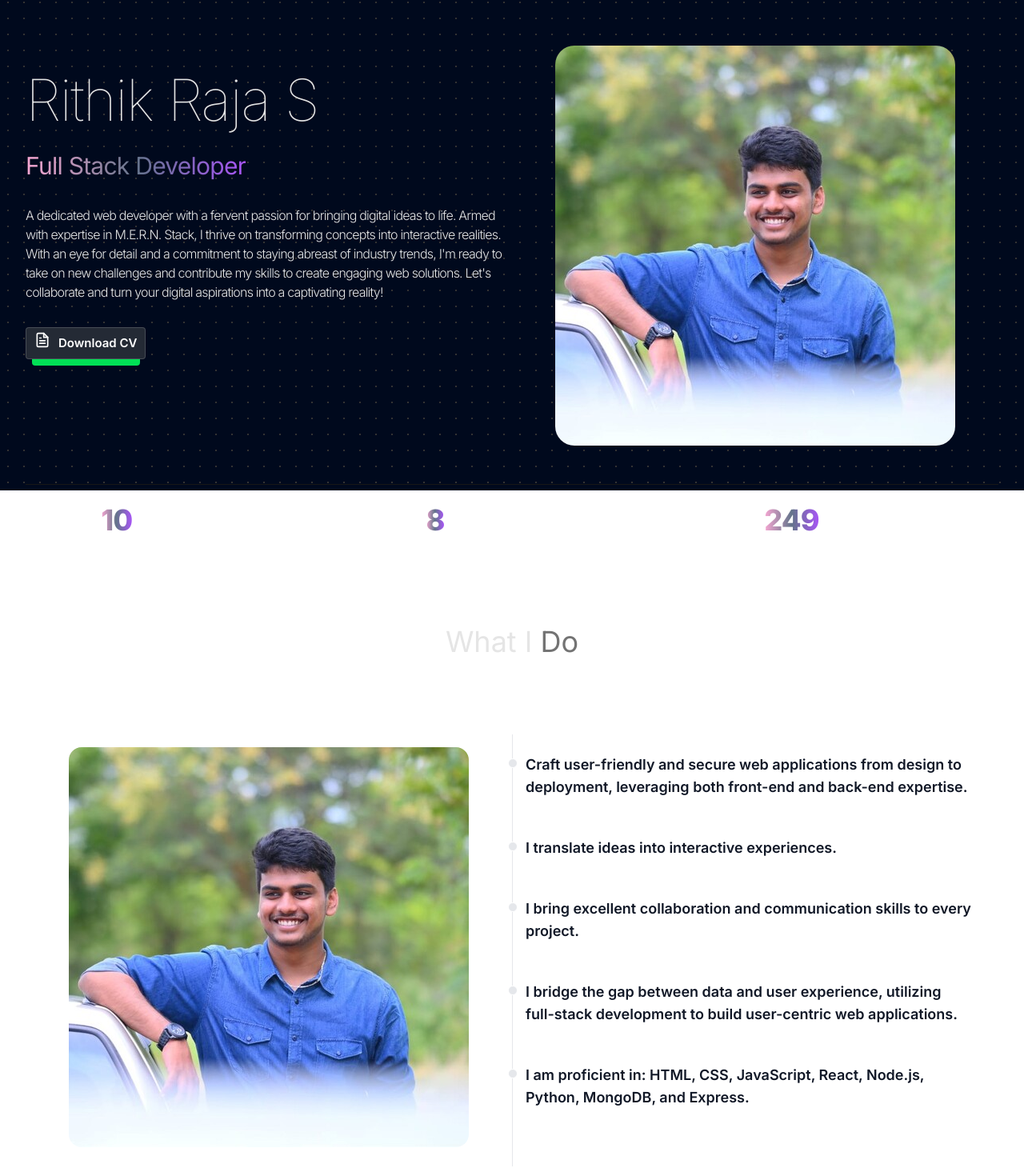
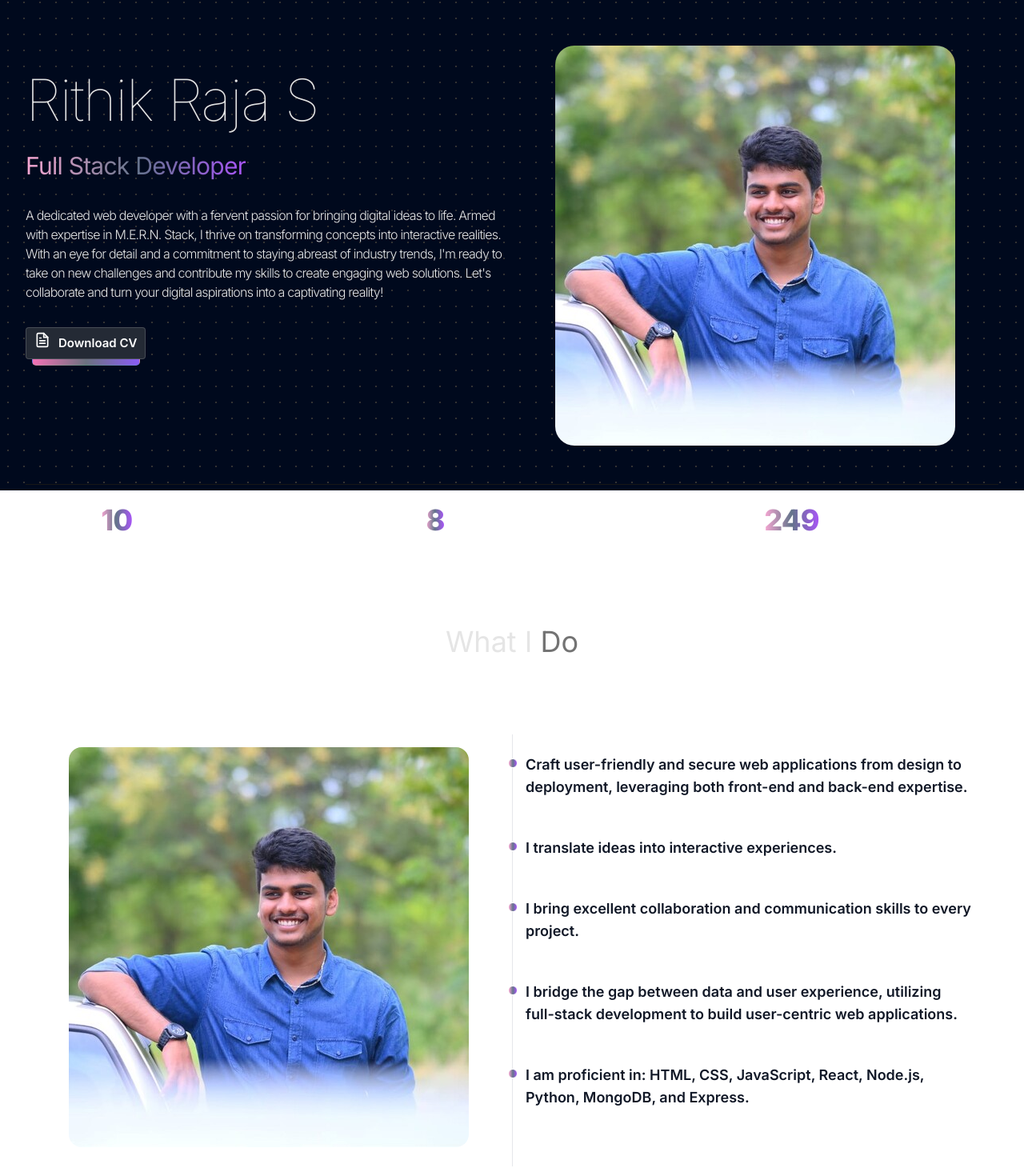
Before and after one commit to RithikRaja28/Rithik-Portfolio, a React (Vite) app: page / in a window 1280 px wide. Shown: the part 187-1657 px from the top of the page at 80% size. Built offline with nearby package versions, Linux system fonts and the light colour scheme.

Commit message:
ui update

```diff
--- a/src/components/About/About.jsx
+++ b/src/components/About/About.jsx
@@ -45,7 +45,7 @@ const About = () => {
                 transition={{ duration: 1.2 }}
                 class="mb-12 ms-4"
               >
-                <div class="absolute w-3 h-3 bg-gray-200 rounded-full mt-1.5 -start-1.5 border border-white dark:border-gray-900 dark:bg-gray-700"></div>
+                <div class="absolute w-3 h-3 bg-gradient-to-r from-pink-300 via-slate-500 to-purple-500 rounded-full mt-1.5 -start-1.5 border border-white dark:border-gray-900 dark:bg-gray-700"></div>
 
                 <h3 class="text-lg font-semibold text-gray-900 dark:text-white">
                   Craft user-friendly and secure web applications from design to
@@ -58,7 +58,8 @@ const About = () => {
                 transition={{ duration: 1.2 }}
                 class="mb-12 ms-4"
               >
-                <div class="absolute w-3 h-3 bg-gray-200 rounded-full mt-1.5 -start-1.5 border border-white dark:border-gray-900 dark:bg-gray-700"></div>
+                <div class="absolute w-3 h-3 bg-gradient-to-r from-pink-300 via-slate-500 to-purple-500 rounded-full mt-1.5 -start-1.5 border border-white dark:border-gray-900 dark:bg-gray-700"></div>
+
 
                 <h3 class="text-lg font-semibold text-gray-900 dark:text-white">
                   I translate ideas into interactive experiences.
@@ -70,7 +71,8 @@ const About = () => {
                 transition={{ duration: 1.2 }}
                 class="mb-12 ms-4"
               >
-                <div class="absolute w-3 h-3 bg-gray-200 rounded-full mt-1.5 -start-1.5 border border-white dark:border-gray-900 dark:bg-gray-700"></div>
+                <div class="absolute w-3 h-3 bg-gradient-to-r from-pink-300 via-slate-500 to-purple-500 rounded-full mt-1.5 -start-1.5 border border-white dark:border-gray-900 dark:bg-gray-700"></div>
+
 
                 <h3 class="text-lg font-semibold text-gray-900 dark:text-white">
                   I bring excellent collaboration and communication skills to
@@ -84,7 +86,8 @@ const About = () => {
                 transition={{ duration: 1.2 }}
                 class="mb-12 ms-4"
               >
-                <div class="absolute w-3 h-3 bg-gray-200 rounded-full mt-1.5 -start-1.5 border border-white dark:border-gray-900 dark:bg-gray-700"></div>
+                <div class="absolute w-3 h-3 bg-gradient-to-r from-pink-300 via-slate-500 to-purple-500 rounded-full mt-1.5 -start-1.5 border border-white dark:border-gray-900 dark:bg-gray-700"></div>
+
 
                 <h3 class="text-lg font-semibold text-gray-900 dark:text-white">
                   I bridge the gap between data and user experience, utilizing
@@ -98,7 +101,8 @@ const About = () => {
                 transition={{ duration: 1.2 }}
                 class="mb-12 ms-4"
               >
-                <div class="absolute w-3 h-3 bg-gray-200 rounded-full mt-1.5 -start-1.5 border border-white dark:border-gray-900 dark:bg-gray-700"></div>
+                <div class="absolute w-3 h-3 bg-gradient-to-r from-pink-300 via-slate-500 to-purple-500 rounded-full mt-1.5 -start-1.5 border border-white dark:border-gray-900 dark:bg-gray-700"></div>
+
 
                 <h3 class="text-lg font-semibold text-gray-900 dark:text-white">
                   I am proficient in: HTML, CSS, JavaScript, React, Node.js,
--- a/src/components/Hero.jsx/Hero.css
+++ b/src/components/Hero.jsx/Hero.css
@@ -37,9 +37,11 @@
  z-index: -1;
  border-radius: 4px;
  transform: translateY(0%);
- background-color: #01e056;
- border: solid 1px #01e0572d;
+  background: linear-gradient(to right, #f472b6, #6b7280, #8b5cf6);
  transition: all .5s cubic-bezier(0.77, 0, 0.175, 1);
+  border: solid 1px rgba(1, 224, 86, 0.17);
+  padding: 10px;
+    border-radius: 5px;
 }
 
 .download-button:hover .download {
```
